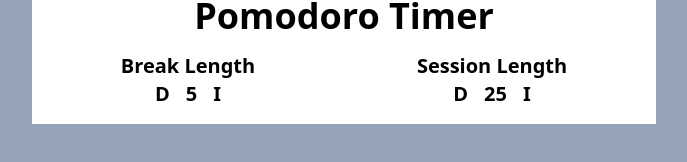
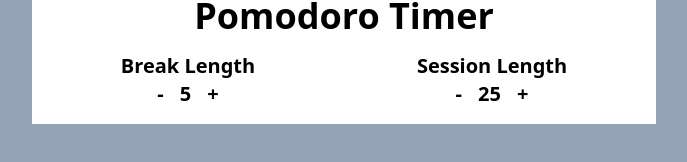
Before and after one commit to shariq-yousuf/fCC_frontend-libraries_cert-projects, a React (Vite) app in the folder pomodoro-timer/: page / in a window 1280 px wide. Shown: the part 356-518 px from the top of the page, without its empty margins (296-983 px from the left). Built offline with nearby package versions, Linux system fonts and the light colour scheme.

Commit message:
change break and session function components to class components

```diff
--- a/pomodoro-timer/src/components/Break.tsx
+++ b/pomodoro-timer/src/components/Break.tsx
@@ -1,41 +1,98 @@
-import { useState } from "react"
-import { flushSync } from "react-dom"
+import { Component, ReactNode } from "react"
 
-const Break = () => {
-  const [breakLength, setBreakLength] = useState(5)
+class Break extends Component {
+  state: { breakLength: number } = {
+    breakLength: 5,
+  }
+  constructor(props: any) {
+    super(props)
+    this.state = {
+      breakLength: 5,
+    }
+    this.handleDecrement = this.handleDecrement.bind(this)
+    this.handleIncrement = this.handleIncrement.bind(this)
+  }
 
-  const handleDecrement = () => {
-    if (breakLength > 1) {
-      flushSync(() => {
-        setBreakLength((prev) => prev - 1)
+  handleDecrement() {
+    if (this.state.breakLength > 1) {
+      this.setState((state: { breakLength: number }) => {
+        return {
+          breakLength: state.breakLength - 1,
+        }
       })
     }
   }
 
-  const handleIncrement = () => {
-    if (breakLength < 60) {
-      flushSync(() => {
-        setBreakLength((prev) => prev + 1)
+  handleIncrement() {
+    if (this.state.breakLength < 60) {
+      this.setState((state: { breakLength: number }) => {
+        return {
+          breakLength: state.breakLength + 1,
+        }
       })
     }
   }
 
+  render(): ReactNode {
     return (
       <div id="break-container" className="font-bold text-xl">
         <h3 id="break-label" className="text-center">
           Break Length
         </h3>
-      <div id="btns-container" className="flex justify-center gap-4">
-        <button id="break-decrement" onClick={handleDecrement}>
-          D
+        <div id="btns-container" className="flex justify-center">
+          <button id="break-decrement" className="px-4" onClick={this.handleDecrement}>
+            -
           </button>
-        <p id="break-length">{breakLength}</p>
-        <button id="break-increment" onClick={handleIncrement}>
-          I
+          <p id="break-length">{this.state.breakLength}</p>
+          <button id="break-increment" className="px-4" onClick={this.handleIncrement}>
+            +
           </button>
         </div>
       </div>
     )
   }
+}
 
 export default Break
+
+//  import { useState } from "react"
+// import { flushSync } from "react-dom"
+
+// const Break = () => {
+//   const [breakLength, setBreakLength] = useState(5)
+
+//   const handleDecrement = () => {
+//     if (breakLength > 1) {
+//       flushSync(() => {
+//         setBreakLength((prev) => prev - 1)
+//       })
+//     }
+//   }
+
+//   const handleIncrement = () => {
+//     if (breakLength < 60) {
+//       flushSync(() => {
+//         setBreakLength((prev) => prev + 1)
+//       })
+//     }
+//   }
+
+//   return (
+//     <div id="break-container" className="font-bold text-xl">
+//       <h3 id="break-label" className="text-center">
+//         Break Length
+//       </h3>
+//       <div id="btns-container" className="flex justify-center gap-4">
+//         <button id="break-decrement" onClick={handleDecrement}>
+//           D
+//         </button>
+//         <p id="break-length">{breakLength}</p>
+//         <button id="break-increment" onClick={handleIncrement}>
+//           I
+//         </button>
+//       </div>
+//     </div>
+//   )
+// }
+
+// export default Break
--- a/pomodoro-timer/src/components/Session.tsx
+++ b/pomodoro-timer/src/components/Session.tsx
@@ -1,41 +1,106 @@
-import { useState } from "react"
-import { flushSync } from "react-dom"
+import { Component, ReactNode } from "react"
 
-const Session = () => {
-  const [sessionLength, setSessionLength] = useState(25)
+class Session extends Component {
+  state: { sessionLength: number } = {
+    sessionLength: 25,
+  }
+  constructor(props: any) {
+    super(props)
+    this.state = {
+      sessionLength: 25,
+    }
+    this.handleDecrement = this.handleDecrement.bind(this)
+    this.handleIncrement = this.handleIncrement.bind(this)
+  }
 
-  const handleDecrement = () => {
-    if (sessionLength > 1) {
-      flushSync(() => {
-        setSessionLength((prev) => prev - 1)
+  handleDecrement() {
+    if (this.state.sessionLength > 1) {
+      this.setState((state: { sessionLength: number }) => {
+        return {
+          sessionLength: state.sessionLength - 1,
+        }
       })
     }
   }
 
-  const handleIncrement = () => {
-    if (sessionLength < 60) {
-      flushSync(() => {
-        setSessionLength((prev) => prev + 1)
+  handleIncrement() {
+    if (this.state.sessionLength < 60) {
+      this.setState((state: { sessionLength: number }) => {
+        return {
+          sessionLength: state.sessionLength + 1,
+        }
       })
     }
   }
 
+  render(): ReactNode {
     return (
       <div id="session-container" className="font-bold text-xl">
         <h3 id="session-label" className="text-center">
           Session Length
         </h3>
-      <div id="btns-container" className="flex justify-center gap-4">
-        <button id="session-decrement" onClick={handleDecrement}>
-          D
+        <div id="btns-container" className="flex justify-center">
+          <button
+            id="session-decrement"
+            className="px-4"
+            onClick={this.handleDecrement}
+          >
+            -
           </button>
-        <p id="session-length">{sessionLength}</p>
-        <button id="session-increment" onClick={handleIncrement}>
-          I
+          <p id="session-length">{this.state.sessionLength}</p>
+          <button
+            id="session-increment"
+            className="px-4"
+            onClick={this.handleIncrement}
+          >
+            +
           </button>
         </div>
       </div>
     )
   }
+}
 
 export default Session
+
+// import { useState } from "react"
+// import { flushSync } from "react-dom"
+
+// const Session = () => {
+//   const [sessionLength, setSessionLength] = useState(25)
+
+//   const handleDecrement = () => {
+//     if (sessionLength > 1) {
+//       flushSync(() => {
+//         setSessionLength((prev) => prev - 1)
+//       })
+//     }
+//   }
+
+//   const handleIncrement = () => {
+//     if (sessionLength < 60) {
+//       flushSync(() => {
+//         setSessionLength((prev) => prev + 1)
+//       })
+//     }
+//   }
+
+//   return (
+//     <div id="session-container" className="font-bold text-xl">
+//       <h3 id="session-label" className="text-center">
+//         Session Length
+//       </h3>
+//       <div id="btns-container" className="flex justify-center gap-4">
+//         <button id="session-decrement" onClick={handleDecrement}>
+//           D
+//         </button>
+//         <p id="session-length">{sessionLength}</p>
+//         <button id="session-increment" onClick={handleIncrement}>
+//           I
+//         </button>
+//       </div>
+//     </div>
+//   )
+// }
+
+// export default Session
```
Lines whose indentation alone changed are shown as unchanged.
